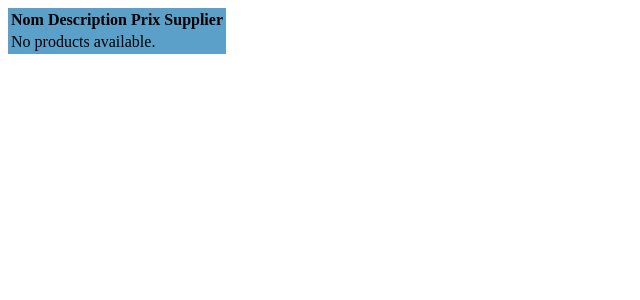
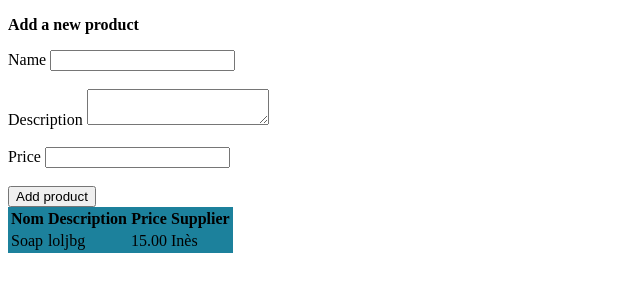
Before and after one commit to Strelixia/srm-inventory, a Django app: page /supplier_products/ in a window 1280 px wide. Shown: the top 300 px of the page, without its empty margins (0-640 px from the left). Run offline with Django 5.2, Linux system fonts and the light colour scheme; a user stored in the database is signed in; data comes from the database, SQL or seed files in the repository; both versions use the stored data as it was after the commit.

Commit message:
Creation of table and activation of button add

```diff
--- a/gestion/models.py
+++ b/gestion/models.py
@@ -19,7 +19,6 @@ class Product(models.Model):
     name = models.CharField(max_length=100)
     description = models.TextField(max_length= 200)
     price = models.DecimalField(max_digits= 10, decimal_places= 2)
-    quantity = models.IntegerField()
     supplier = models.ForeignKey(User, on_delete = models.CASCADE)
     def __str__(self):
          return self.name
--- a/gestion/templates/buyer_dashboard.html
+++ b/gestion/templates/buyer_dashboard.html
@@ -17,4 +17,6 @@
             font-size: 16px;
             margin: 5px;
         }
+    </style>
+
 </form>
--- a/gestion/templates/login.html
+++ b/gestion/templates/login.html
@@ -8,7 +8,7 @@
     <label for ="username"> Username</label>
     <input type="text" name="username" required>
     <label for ="password"> Password</label>
-    <input widget="forms.PasswordInput" name="password" required>
+    <input type="password" name="password" required>
 <button type="submit"> Connexion </button>
 </form>
 {% endif %}
--- a/gestion/templates/supplier_products.html
+++ b/gestion/templates/supplier_products.html
@@ -5,13 +5,32 @@
     <title> Liste des produits</title>
 </head>
 <body>
-    <form method="post" action=".">{% csrf_token %}
+
+
+    <form method="post" action="">{% csrf_token %}
+
+        <p><strong> Add a new product </strong></p>
+            <label for ="name"> Name</label>
+            <input type="text" id="name" name="name" required><br><br>
+
+            <label for ="description"> Description</label>
+            <textarea id="description" name="description" required></textarea><br><br>
+
+            <label for ="price"> Price</label>
+            <input type="number" step="0.01"  id="price" name="price" required><br><br>
+
+            <div>
+             <button type="submit"> Add product </button>
+            </div>
+
+    </form>
         <table>
             <thead>
+
                 <tr>
                     <th>Nom</th>
                     <th>Description</th>
-                    <th>Prix</th>
+                    <th>Price</th>
                     <th>Supplier</th>
                 </tr>
             </thead>
@@ -21,7 +40,7 @@
                     <td>{{product.name}}</td>
                     <td>{{product.description}}</td>
                     <td>{{product.price}}</td>
-                    <td>{{product.Supplier}}</td>
+                    <td>{{product.supplier.username}}</td>
                 </tr>
                 {% empty %}
                 <tr>
@@ -31,13 +50,25 @@
                 {% endfor %}
             </tbody>
         </table>
+</body>
+</html>
 
-    </form>
+
     <style>
+        .button {
+            display: inline-block;
+            padding: 10px 20px;
+            background-color: #4f4f58;
+            color: white;
+            text-align: center;
+            text-decoration: none;
+            border-radius: 5px;
+            font-size: 16px;
+            margin: 5px;
+        }
         table {
             display: table;
-            background-color: rgb(90, 160, 201);
+            background-color: rgb(28, 129, 156);
+            border: 10;
         }
     </style>
-</body>
-</html>
--- a/gestion/urls.py
+++ b/gestion/urls.py
@@ -5,5 +5,5 @@ urlpatterns = [
     path("login/", views.login_view, name='login'),
     path("supplier_dashboard/", views.supplier_dashboard, name="supplier_dashboard"),
     path("buyer_dashboard/", views.buyer_dashboard, name="buyer_dashboard"),
-    path("supplier_products/", views.product, name="product"),
+    path("supplier_products/", views.supplier_products, name="supplier_products"),
 ]
--- a/gestion/views.py
+++ b/gestion/views.py
@@ -41,12 +41,31 @@ def supplier_dashboard(request):
 def buyer_dashboard(request):
     return render(request, 'buyer_dashboard.html')
 @login_required
-def product(request):
+def supplier_products(request):
+    if request.method == "POST":
+        name = request.POST.get('name')
+        description = request.POST.get('description')
+        price = request.POST.get('price')
+
+        print(name,description,price)
+        Product.objects.create(name = name,description = description,price = price, supplier = request.user)
+        return redirect('supplier_products')
     products = Product.objects.all()
-    if request.method == "GET":
-        return render(request, 'supplier_products.html')
-    elif request.method == "POST":
-        return render(request, 'supplier_products.html', {'products': products})
+
+    return render(request, 'supplier_products.html', {'products': products})
+
+
+
+
+
+
+
+
+
+
+
+
+
 
 '''
 class ProductView(generic.DetailView):
```
Also changed, not shown: gestion/templates/supplier_dashboard.html (+3 -4 lines), db.sqlite3, gestion/forms.py (line endings or trailing spaces), gestion/signals.py (line endings or trailing spaces).
